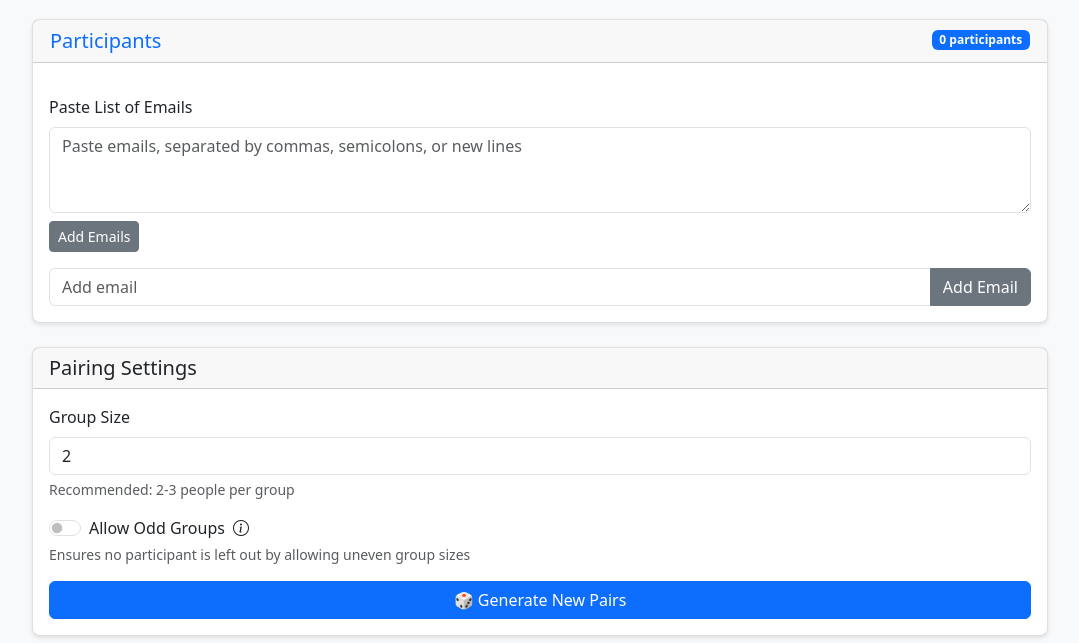
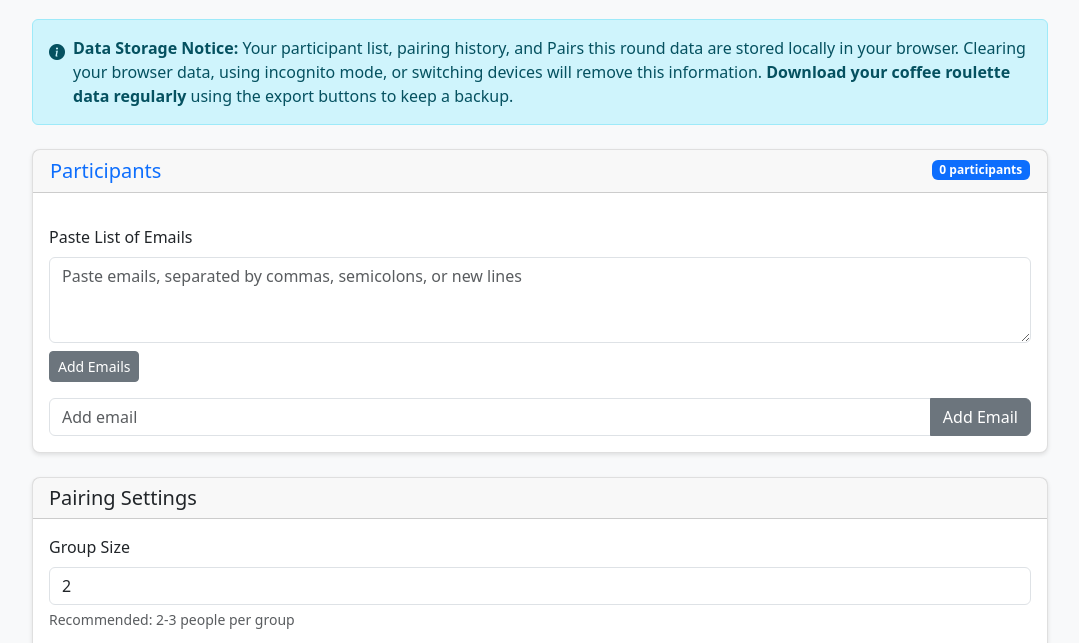
Before and after one commit to DEFRA/defra-coffee-roulette, a website built with webpack: page src/index.html in a window 1280 px wide. Shown: the part 77-720 px from the top of the page, without its empty margins (100-1179 px from the left). Built offline with nearby package versions, Linux system fonts and the light colour scheme.

Commit message:
add data loss warning

```diff
--- a/src/index.html
+++ b/src/index.html
@@ -12,6 +12,16 @@
       <div class="main-container">
         <div id="alert-container"></div>
         <h1 class="text-center mb-4">DEFRA Coffee Roulette</h1>
+
+           <!-- Data Storage Information -->
+        <div class="alert alert-info d-flex align-items-start mb-4" role="alert">
+          <i class="bi bi-info-circle-fill me-2 mt-1"></i>
+          <div>
+            <strong>Data Storage Notice:</strong> Your participant list, pairing history, and Pairs this round data are stored locally in your browser.
+            Clearing your browser data, using incognito mode, or switching devices will remove this information.
+            <strong>Download your coffee roulette data regularly</strong> using the export buttons to keep a backup.
+          </div>
+        </div>
 
         <!-- Participants Card -->
         <div class="card">
```
